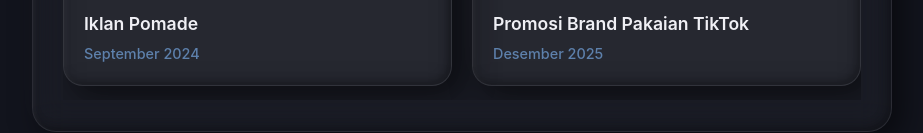
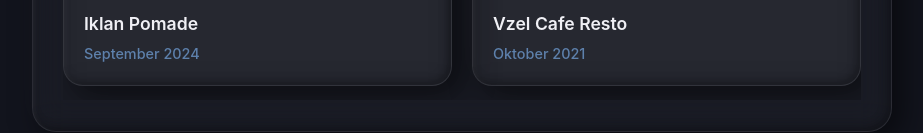
Before and after one commit to Mahyu-Herdi/cvmahyuherdi, a plain HTML site: page index.html in a window 1280 px wide. Shown: the part 1829-1962 px from the top of the page, without its empty margins (178-1101 px from the left). Drawn offline with Linux system fonts and the light colour scheme; no server answers.

Commit message:
Update index.html

```diff
--- a/index.html
+++ b/index.html
@@ -531,11 +531,11 @@
                 <!-- CARD CAMPAIGN 2 -->
                 <div class="video-card">
                     <div class="video-wrapper">
-                        <iframe src="https://www.youtube.com/embed/CONTOH_ID_VIDEO_2" title="YouTube video player" allow="accelerometer; autoplay; clipboard-write; encrypted-media; gyroscope; picture-in-picture" allowfullscreen></iframe>
+                        <iframe src="https://www.youtube.com/embed/8Y-gidMYyX4" title="YouTube video player" allow="accelerometer; autoplay; clipboard-write; encrypted-media; gyroscope; picture-in-picture" allowfullscreen></iframe>
                     </div>
                     <div class="video-info">
-                        <div class="video-title">Promosi Brand Pakaian TikTok</div>
-                        <div class="video-date">Desember 2025</div>
+                        <div class="video-title">Vzel Cafe Resto</div>
+                        <div class="video-date">Oktober 2021</div>
                     </div>
                 </div>
 
```
